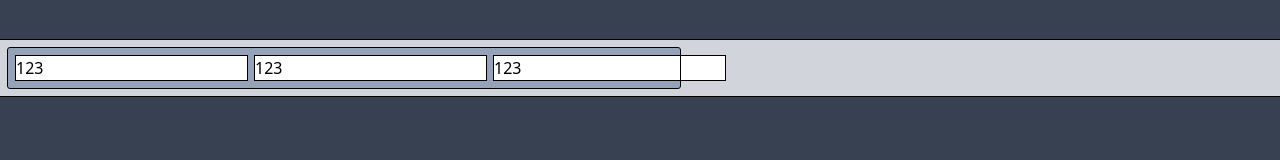
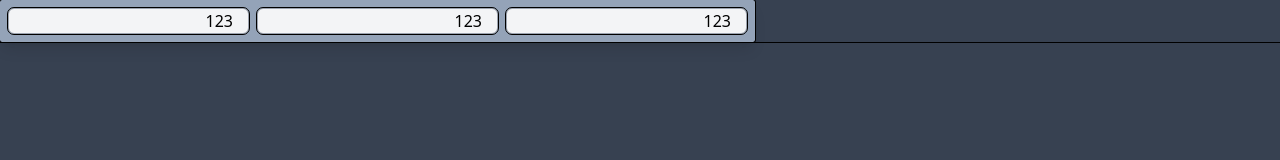
Before and after one commit to antenando/equisoft, a website built with Vite: page index.html in a window 1280 px wide. Built offline with nearby package versions, Linux system fonts and the light colour scheme.

Commit message:
better stylin

```diff
--- a/index.html
+++ b/index.html
@@ -7,14 +7,11 @@
     <title>Equisoft Frontend Test</title>
   </head>
   <body class="debug">
-    <div id="app" class="p-2 mx-auto bg-gray-300 max-w-7xl sm:mt-10">
-      <div
-        id="container"
-        class="flex flex-col max-w-2xl p-2 space-y-2 rounded-sm sm:justify-between sm:flex-row sm:space-x-2 bg-slate-400 sm:space-y-0"
-      >
-        <input class="input" type="number" value="123" />
-        <input class="input" type="number" value="123" />
-        <input class="input" type="number" value="123" />
+    <div id="app" class="apps-container">
+      <div class="app-content">
+        <input class="app-input" type="number" value="123" />
+        <input class="app-input" type="number" value="123" />
+        <input class="app-input" type="number" value="123" />
       </div>
     </div>
 
--- a/src/style.css
+++ b/src/style.css
@@ -10,6 +10,14 @@ body {
   outline: 1px solid black;
 }
 
+.apps-container {
+  @apply flex flex-wrap;
+}
+
+.app-content {
+  @apply flex flex-col p-2 space-y-2 rounded-sm shadow-lg sm:justify-between sm:flex-row sm:space-x-2 bg-slate-400 sm:space-y-0;
+}
+
 .app-input {
-  @apply pl-2 text-right text-black bg-gray-100 border border-gray-400 rounded-md focus:border-gray-900 sm:space-y-2;
+  @apply pl-2 text-right text-black bg-gray-100 border border-gray-400 rounded-md focus:border-gray-900;
 }
```
